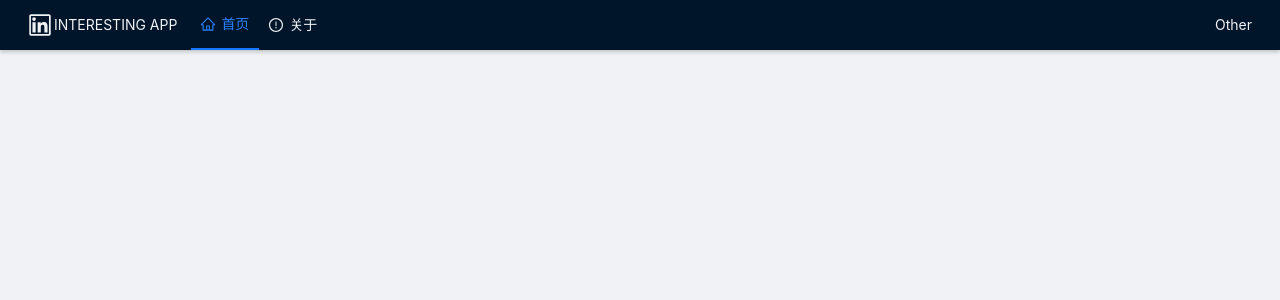
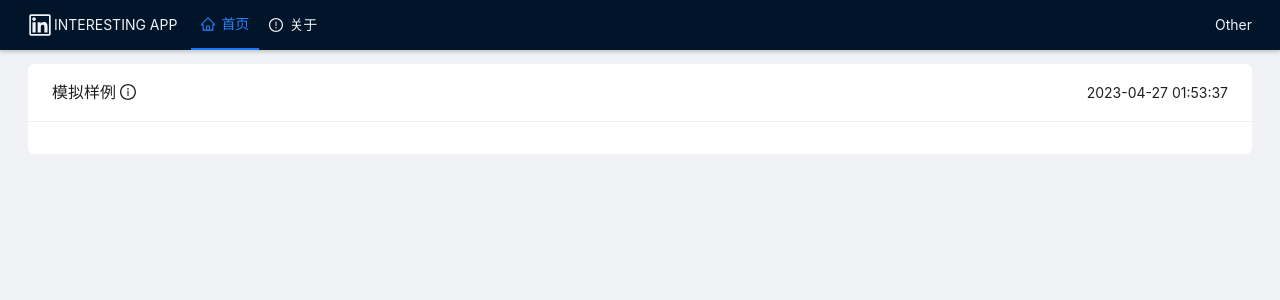
Before and after one commit to Wang-Qing1/react-app, a React (Create React App) app: page / in a window 1280 px wide. Shown: the top 300 px of the page. Built offline with nearby package versions, Linux system fonts and the light colour scheme.

Commit message:
首页确定，实现动态时钟（跳秒）

```diff
--- a/package.json
+++ b/package.json
@@ -10,6 +10,7 @@
     "@testing-library/user-event": "^13.5.0",
     "antd": "^5.4.5",
     "mockjs": "^1.1.0",
+    "moment": "^2.29.4",
     "nanoid": "^4.0.2",
     "prop-types": "^15.8.1",
     "react": "^18.2.0",
--- /dev/null
+++ b/src/components/DynamicClock/DynamicClock.js
@@ -0,0 +1,26 @@
+// DynamicClock.js
+
+import {useEffect, useRef, useState} from "react";
+import moment from "moment";
+
+/**
+ * 动态时钟
+ */
+const DynamicClock = () => {
+  const [nowTime, setNowTime] = useState(moment().format('yyyy-MM-DD HH:mm:ss'));
+  // 创建 ref 对象
+  const timerRef = useRef(-1);
+
+  useEffect(() => {
+    timerRef.current = setInterval(() => {
+      setNowTime(moment().format('yyyy-MM-DD HH:mm:ss'))
+    },1000);
+    return () => {
+      clearInterval(timerRef.current);
+    };
+  }, []);
+
+  return <label>{nowTime}</label>
+};
+
+export { DynamicClock };
--- a/src/page/Home/Home.js
+++ b/src/page/Home/Home.js
@@ -1,6 +1,8 @@
 // Home.js
 import React from "react";
 import './Home.css';
+import {ProCard} from "@ant-design/pro-components";
+import {DynamicClock} from "../../components/DynamicClock/DynamicClock";
 
 /**
  * 项目 - 首页
@@ -17,6 +19,17 @@ export default class Home extends React.Component {
   render() {
     return (
       <div className={'app-home'}>
+      {/* 模拟样例展示、描述以及快捷入口 */}
+        <ProCard
+          className={'app-home-content'}
+          direction={"column"}
+          title={'模拟样例'}
+          tooltip={'用于模拟样例的展示、描述以及提供快捷入口'}
+          extra={<DynamicClock />}
+          headerBordered={true}
+        >
+
+        </ProCard>
       </div>
     );
   }
```
Also changed, not shown: 1 other file (tests, documents, lock files or other folders).
